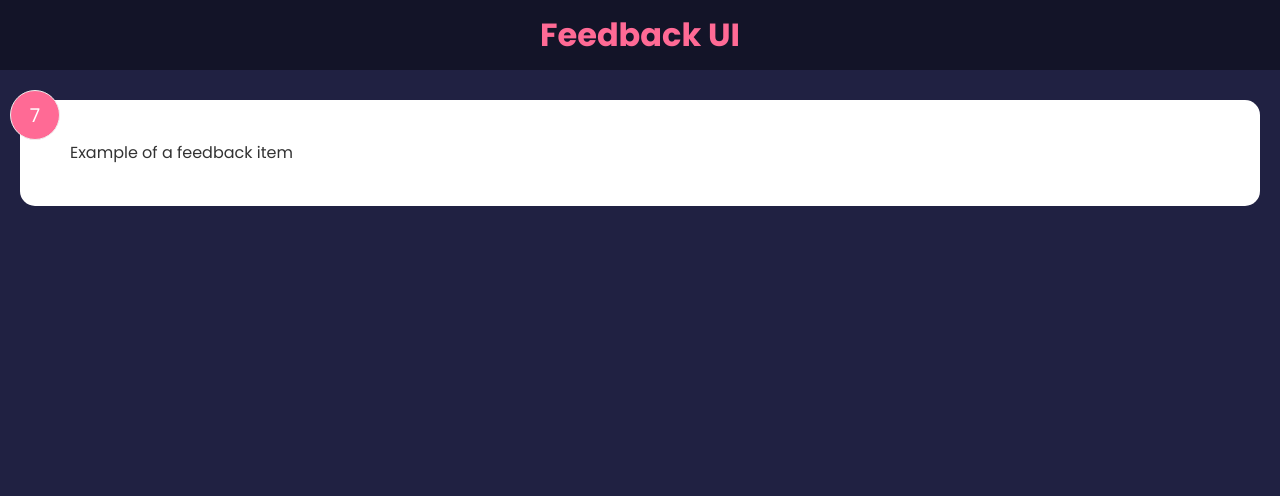
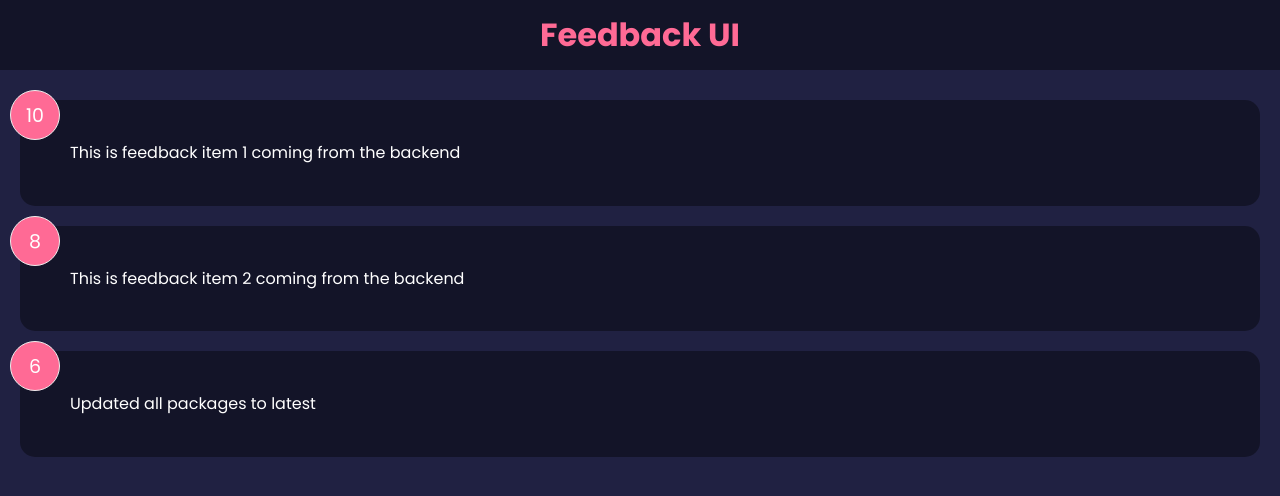
Before and after one commit to WMSSanharsha/Feedback-UI, a React (Create React App) app: page / in a window 1280 px wide. Shown: the top 496 px of the page. Built offline with nearby package versions, Linux system fonts and the light colour scheme.

Commit message:
add conditional cards

```diff
--- a/src/App.js
+++ b/src/App.js
@@ -1,12 +1,17 @@
+import { useState } from "react";
 import FeedbackItem from "./components/FeedbackItem";
 import Header from "./components/Header";
+import FeedbackData from "./data/FeedbackData";
+import FeedbackList from "./components/FeedbackList";
 
 function App() {
+  const [feedback, setFeedback] = useState(FeedbackData);
+
   return (
     <>
       <Header />
       <div className="App">
-        <FeedbackItem />
+        <FeedbackList feedback={feedback} />
       </div>
     </>
   );
--- a/src/components/FeedbackItem.jsx
+++ b/src/components/FeedbackItem.jsx
@@ -1,13 +1,11 @@
-import { useState } from "react";
+import Card from "./shared/Card";
 
-function FeedbackItem() {
-  const [rating, setRating] = useState(7);
-
+function FeedbackItem({ item }) {
   return (
-    <div className="card">
-      <div className="num-display">{rating}</div>
-      <div className="text-display">Example of a feedback item</div>
-    </div>
+    <Card reverse={true}>
+      <div className="num-display">{item.rating}</div>
+      <div className="text-display">{item.text}</div>
+    </Card>
   );
 }
 
--- /dev/null
+++ b/src/components/FeedbackList.jsx
@@ -0,0 +1,16 @@
+import FeedbackItem from "./FeedbackItem";
+
+function FeedbackList({ feedback }) {
+  if (!feedback || feedback.length === 0) {
+    return <p>No Feedback Yet!</p>;
+  }
+  return (
+    <div className="feedback-list">
+      {feedback.map((item) => {
+        return <FeedbackItem key={item.id} item={item} />;
+      })}
+    </div>
+  );
+}
+
+export default FeedbackList;
--- /dev/null
+++ b/src/components/shared/Card.jsx
@@ -0,0 +1,7 @@
+import React from "react";
+
+function Card({ children, reverse }) {
+  return <div className={reverse ? "card reverse" : "card"}>{children}</div>;
+}
+
+export default Card;
--- /dev/null
+++ b/src/data/FeedbackData.js
@@ -0,0 +1,19 @@
+const FeedbackData = [
+  {
+    id: 1,
+    rating: 10,
+    text: "This is feedback item 1 coming from the backend",
+  },
+  {
+    id: 2,
+    rating: 8,
+    text: "This is feedback item 2 coming from the backend",
+  },
+  {
+    text: "Updated all packages to latest",
+    rating: 6,
+    id: 4,
+  },
+];
+
+export default FeedbackData;
```
